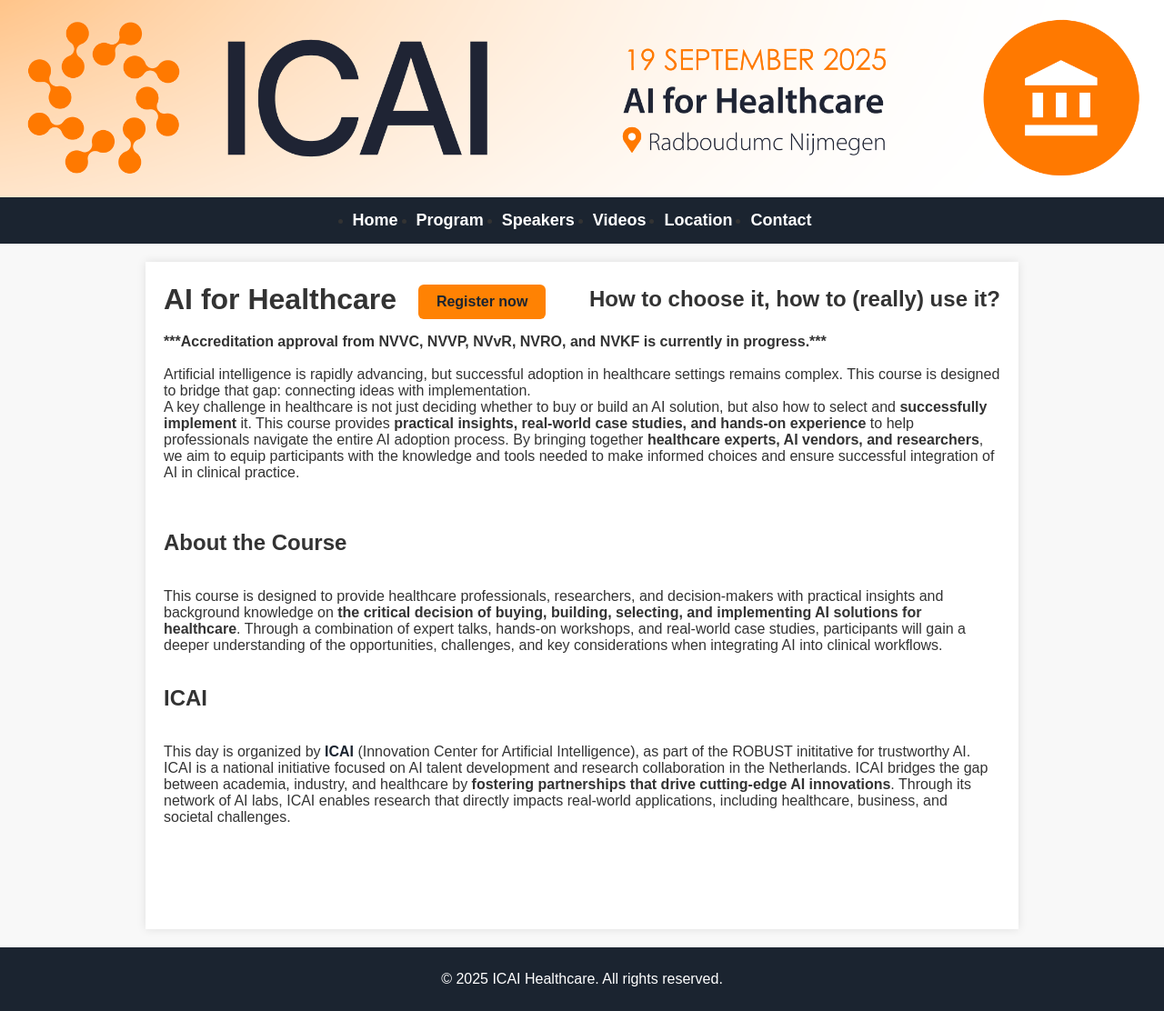
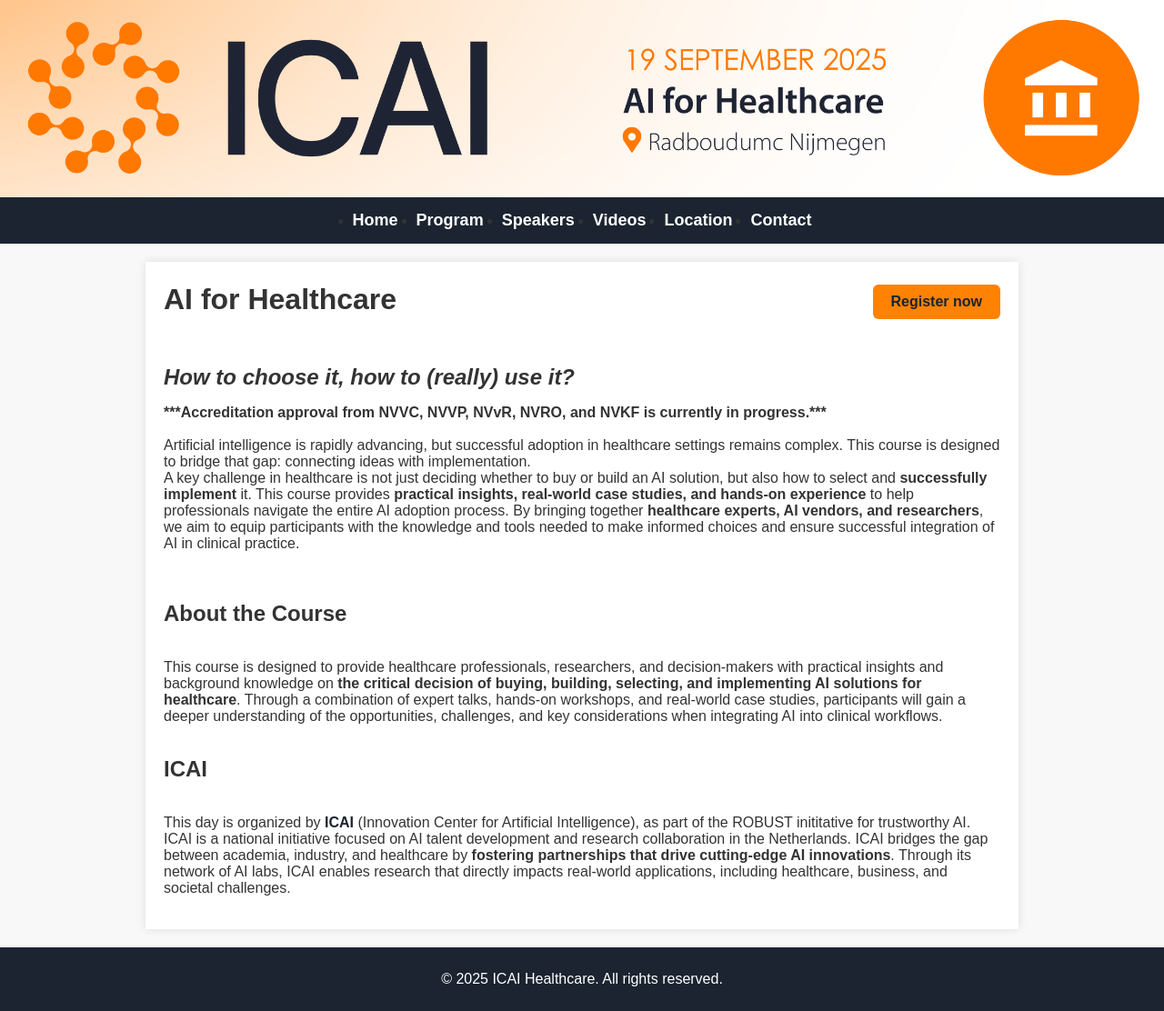
Before and after one commit to marliebesouw/marliebesouw.github.io, a Jekyll site: the page built from index.md, in a window 1280 px wide. Shown: the whole page at 91% size. Built offline with Jekyll 4.4.1, drawn with Linux system fonts in a browser that asks for light colours.

Commit message:
subtitle fixing

```diff
--- a/index.md
+++ b/index.md
@@ -17,9 +17,9 @@
   ">
     Register now
   </a>
-  <br><br>
-  <h2 style= "margin: 0;">How to choose it, how to (really) use it?</h2>
-</div>
+</div><br>
+
+<h2 style= "margin: 0;"><i>How to choose it, how to (really) use it?</i></h2>
 
 <div class="content">
     <p>
```
